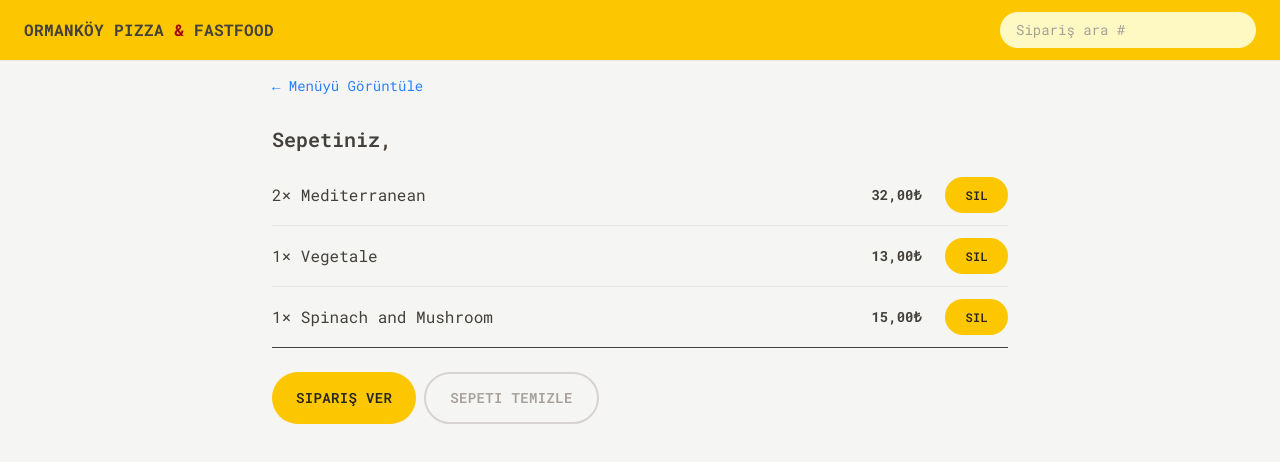
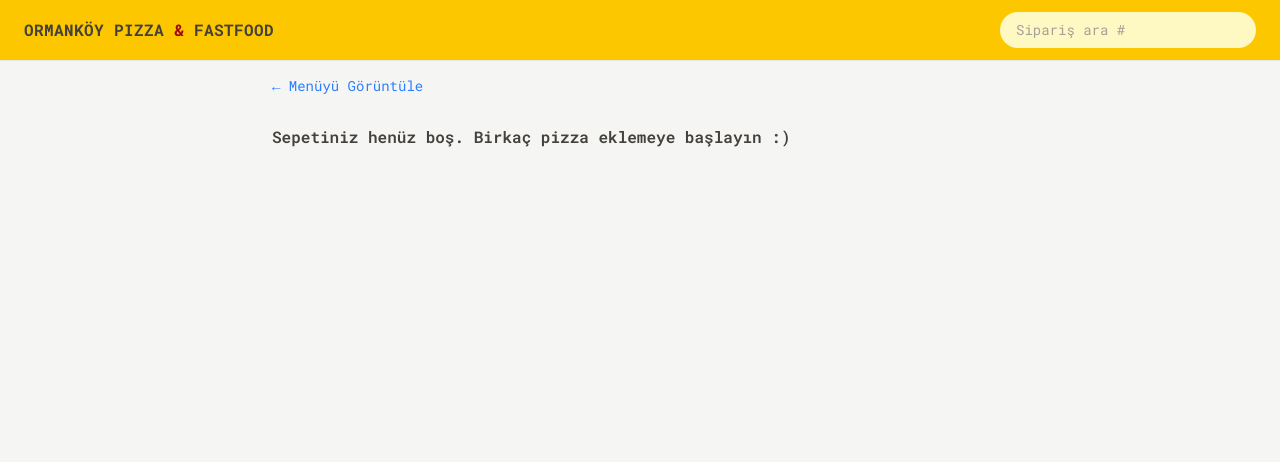
Before and after one commit to tarikCekirge/ormankoy-pizza, a React (Vite) app: page /odeme in a window 1280 px wide. Shown: the top 462 px of the page. Built offline with nearby package versions, Linux system fonts and the light colour scheme.

Commit message:
Building the Cart Page

```diff
--- a/src/features/cart/Cart.jsx
+++ b/src/features/cart/Cart.jsx
@@ -1,38 +1,25 @@
-import { Link } from 'react-router-dom';
 import LinkButton from '../../ui/LinkButton';
 import CartItem from './CartItem';
 import Button from '../../ui/Button';
-import { useSelector } from 'react-redux';
+import { useDispatch, useSelector } from 'react-redux';
+import { clearCart, getCart } from './cartSlice';
+import EmptyCart from './EmptyCart';
 
-const fakeCart = [
-  {
-    pizzaId: 12,
-    name: 'Mediterranean',
-    quantity: 2,
-    unitPrice: 16,
-    totalPrice: 32,
-  },
-  {
-    pizzaId: 6,
-    name: 'Vegetale',
-    quantity: 1,
-    unitPrice: 13,
-    totalPrice: 13,
-  },
-  {
-    pizzaId: 11,
-    name: 'Spinach and Mushroom',
-    quantity: 1,
-    unitPrice: 15,
-    totalPrice: 15,
-  },
-];
+
 
 function Cart() {
   const userName = useSelector((state) => state.user.userName)
+  const dispatch = useDispatch();
+  const cart = useSelector(getCart);
 
-  const cart = fakeCart;
+  const handleClearCart = () => {
+    if (window.confirm("Sepeti temizlemek istediğinize emin misiniz?")) {
+      dispatch(clearCart());
+    }
+  }
 
+
+  if (!cart.length) return <EmptyCart />
   return (
     <div className="px-4 py-3">
       <LinkButton to="/menu">&larr; Menüyü Görüntüle</LinkButton>
@@ -40,7 +27,7 @@ function Cart() {
       <h2 className="mt-7 text-xl font-semibold">Sepetiniz, {userName}</h2>
       <ul className="mt-3 divide-y divide-stone-200 border-b">
         {cart.map((item) => (
-          <CartItem item={item} key={item.pizzaId} />
+          <CartItem item={item} key={item.id} />
         ))}
       </ul>
 
@@ -50,7 +37,7 @@ function Cart() {
           Sipariş Ver
         </Button>
 
-        <Button type="secondary">Sepeti Temizle</Button>
+        <Button type="secondary" onClick={handleClearCart}>Sepeti Temizle</Button>
       </div>
     </div>
   );
--- a/src/features/cart/CartItem.jsx
+++ b/src/features/cart/CartItem.jsx
@@ -1,8 +1,14 @@
+import { useDispatch } from "react-redux";
 import Button from "../../ui/Button";
 import { formatCurrency } from "../../utils/helpers";
+import { deleteItem } from "./cartSlice";
 
 function CartItem({ item }) {
-  const { name, quantity, totalPrice } = item;
+  const { id, name, quantity, totalPrice } = item;
+  const dispatch = useDispatch();
+  const handleDelete = () => {
+    dispatch(deleteItem(id));
+  };
 
   return (
     <li className="py-3 sm:flex sm:items-center sm:justify-between">
@@ -11,7 +17,7 @@ function CartItem({ item }) {
       </p>
       <div className="flex items-center justify-between sm:gap-6">
         <p className="text-sm font-bold">{formatCurrency(totalPrice)}</p>
-        <Button type="small">Sil</Button>
+        <Button type="small" onClick={handleDelete}>Sil</Button>
       </div>
     </li>
   );
--- a/src/features/cart/EmptyCart.jsx
+++ b/src/features/cart/EmptyCart.jsx
@@ -1,11 +1,12 @@
 import { Link } from 'react-router-dom';
+import LinkButton from '../../ui/LinkButton';
 
 function EmptyCart() {
   return (
-    <div>
-      <Link to="/menu">&larr; Menüyü Görüntüle</Link>
+    <div className='py-3 px-4'>
+      <LinkButton to="/menu">&larr; Menüyü Görüntüle</LinkButton>
 
-      <p>Sepetiniz henüz boş. Birkaç pizza eklemeye başlayın :)</p>
+      <p className='font-semibold mt-7'>Sepetiniz henüz boş. Birkaç pizza eklemeye başlayın :)</p>
     </div>
   );
 
--- a/src/features/cart/cartSlice.js
+++ b/src/features/cart/cartSlice.js
@@ -100,7 +100,8 @@ const cartSlice = createSlice({
   },
 });
 
-export const { addToCart, removeFromCart, clearCart } = cartSlice.actions;
+export const { deleteItem, addToCart, removeFromCart, clearCart } =
+  cartSlice.actions;
 export default cartSlice.reducer;
 
 // Selectors
@@ -109,6 +110,8 @@ export const selectCartTotal = (state) =>
 
 export const selectCartCount = (state) =>
   state.cart.cart.reduce((count, item) => count + item.quantity, 0);
+
+export const getCart = (state) => state.cart.cart;
 
 // export const getCart = (state) =>
 //   state.cart.cart.reduce(
```
